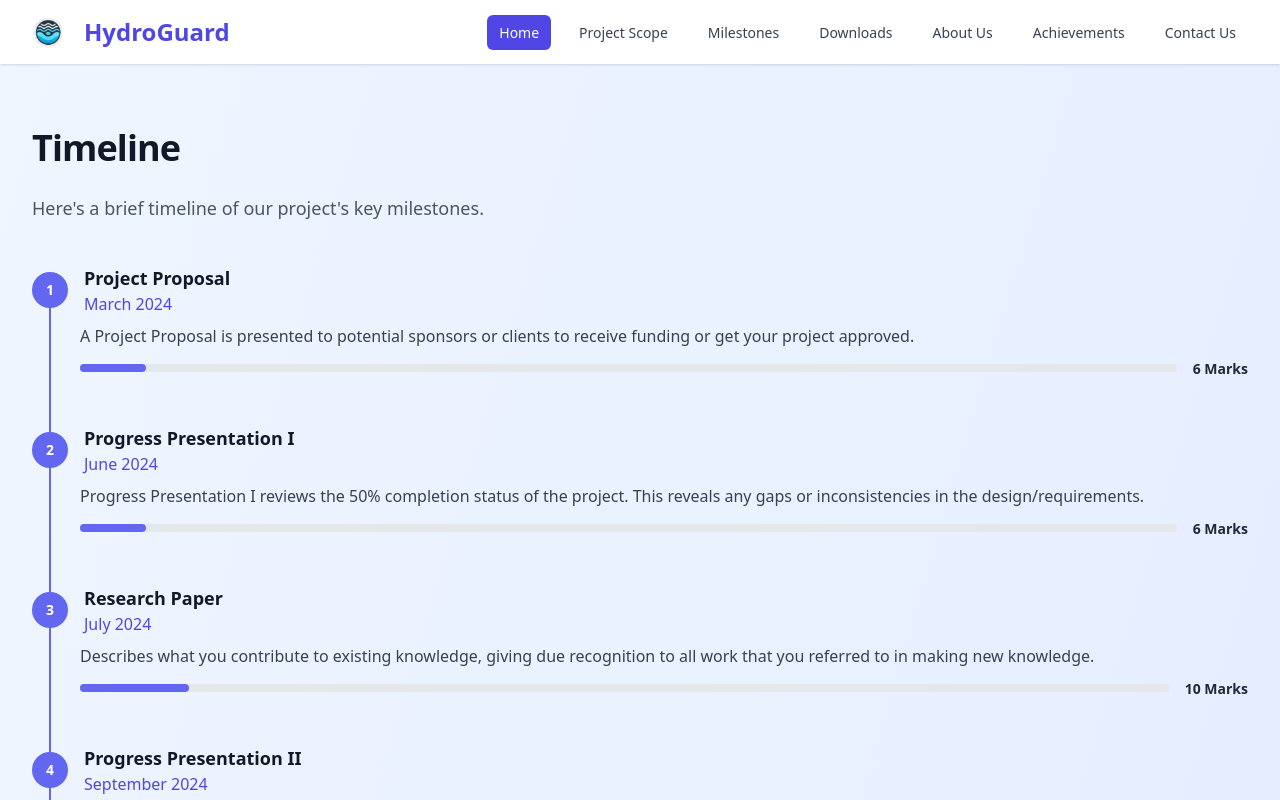
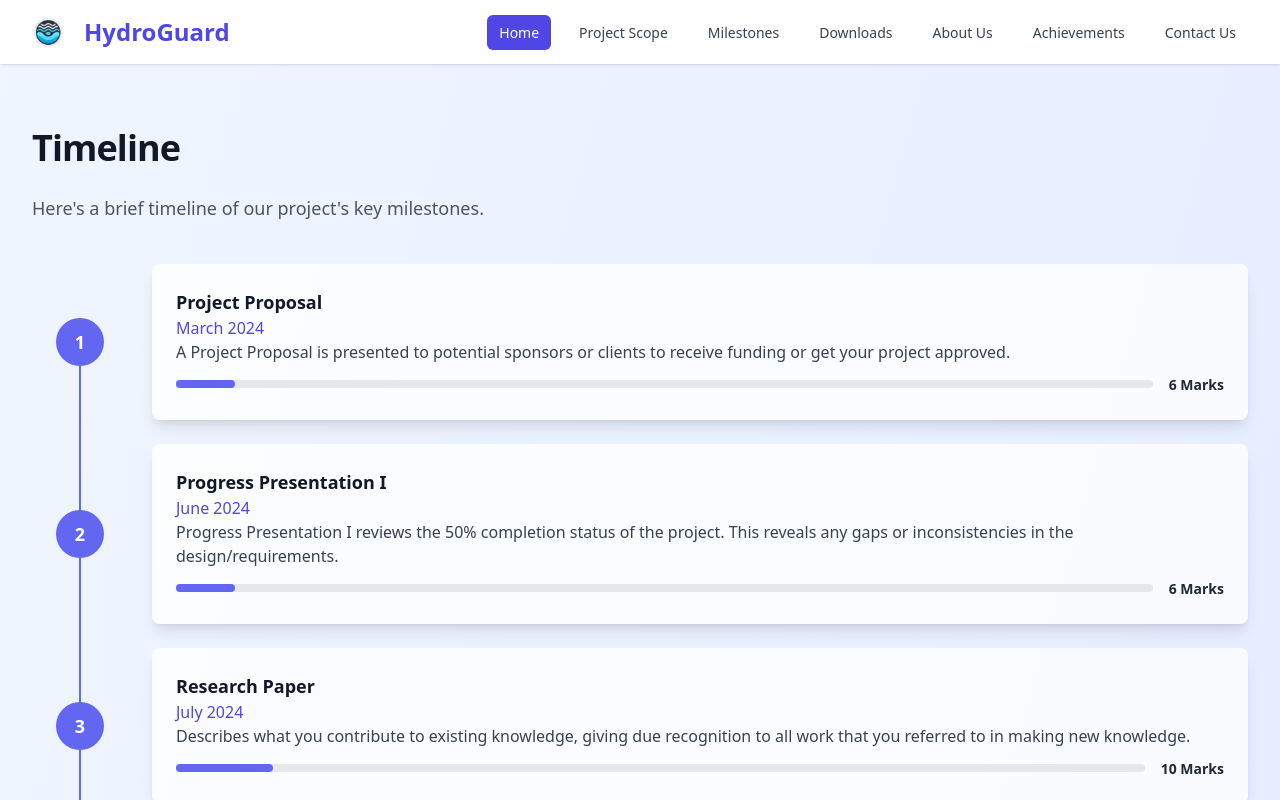
Before and after one commit to Red-Stream-Y3/HydroGuard, a React (Vite) app in the folder HydroGuard/: page / in a window 1280 px wide. Shown: the top 800 px of the page. Built offline with nearby package versions, Linux system fonts and the light colour scheme; a web font is replaced by a local one.

Commit message:
Refactor Presentations component: Update Milestones component and styles

```diff
--- a/HydroGuard/src/components/Milestones.jsx
+++ b/HydroGuard/src/components/Milestones.jsx
@@ -76,31 +76,35 @@ const Milestones = () => {
           Here's a brief timeline of our project's key milestones.
         </p>
         <div className="py-10">
-          {/* timeline */}
-          <div className="relative">
+          <div className="grid grid-cols-1 gap-y-6 lg:grid-cols-2 lg:gap-x-6">
             {milestones.map((milestone, index) => (
-              <div key={index} className="mb-8 pb-3">
-                <div className="flex items-center mb-2">
-                  <div className="bg-indigo-500 rounded-full h-9 w-9 flex items-center justify-center z-50">
-                    <span className="text-sm font-bold text-white">
+              <div
+                key={index}
+                className="flex items-center lg:col-span-2 relative group"
+              >
+                <div className="flex items-center lg:ml-6 z-10">
+                  <div className="flex items-center justify-center w-12 h-12 bg-indigo-500 group-hover:bg-indigo-800 rounded-full group-hover:rounded-none relative transition-all duration-100 transform">
+                    <span className="text-lg font-semibold text-white">
                       {index + 1}
                     </span>
-                  </div>
-                  <div className="ml-4">
-                    <h3 className="text-lg font-semibold text-gray-900">
-                      {milestone.title}
-                    </h3>
-                    <p className="text-indigo-600">{milestone.date}</p>
+                    {index !== milestones.length - 1 && (
+                      <div className="absolute left-1/2 transform -translate-x-1/2 bg-indigo-500 group-hover:bg-indigo-700 w-2px top-100 h-250px lg:h-150px transition-colors duration-300"></div>
+                    )}
                   </div>
                 </div>
-                <div className="ml-12">
+
+                <div className="ml-12 bg-white bg-opacity-80 shadow-lg rounded-lg p-6 w-full z-10 transform transition-transform hover:scale-105">
+                  <h3 className="text-lg font-semibold text-gray-900">
+                    {milestone.title}
+                  </h3>
+                  <p className="text-indigo-600">{milestone.date}</p>
                   <p className="text-gray-700">{milestone.description}</p>
                   <div className="mt-2">
                     <div className="flex items-center">
                       <div className="flex-1">
                         <div className="h-2 bg-gray-200 rounded-full">
                           <div
-                            className="h-2 bg-indigo-500 rounded-full"
+                            className="h-2 bg-indigo-500 rounded-full group-hover:bg-indigo-700"
                             style={{ width: milestone.percentage }}
                           ></div>
                         </div>
@@ -115,10 +119,6 @@ const Milestones = () => {
                 </div>
               </div>
             ))}
-            <div
-              className="border-r-2 border-indigo-500 absolute h-full top-0 z-0 mt-4 "
-              style={{ left: "17px" }}
-            ></div>
           </div>
         </div>
       </div>
--- a/HydroGuard/tailwind.config.js
+++ b/HydroGuard/tailwind.config.js
@@ -2,7 +2,18 @@
 export default {
   content: ["./index.html", "./src/**/*.{js,ts,jsx,tsx}"],
   theme: {
-    extend: {},
+    extend: {
+      height: {
+        "150px": "150px",
+        "250px": "250px",
+      },
+      width: {
+        "2px": "2px",
+      },
+      inset: {
+        100: "100%",
+      },
+    },
   },
   plugins: [],
 };
```
